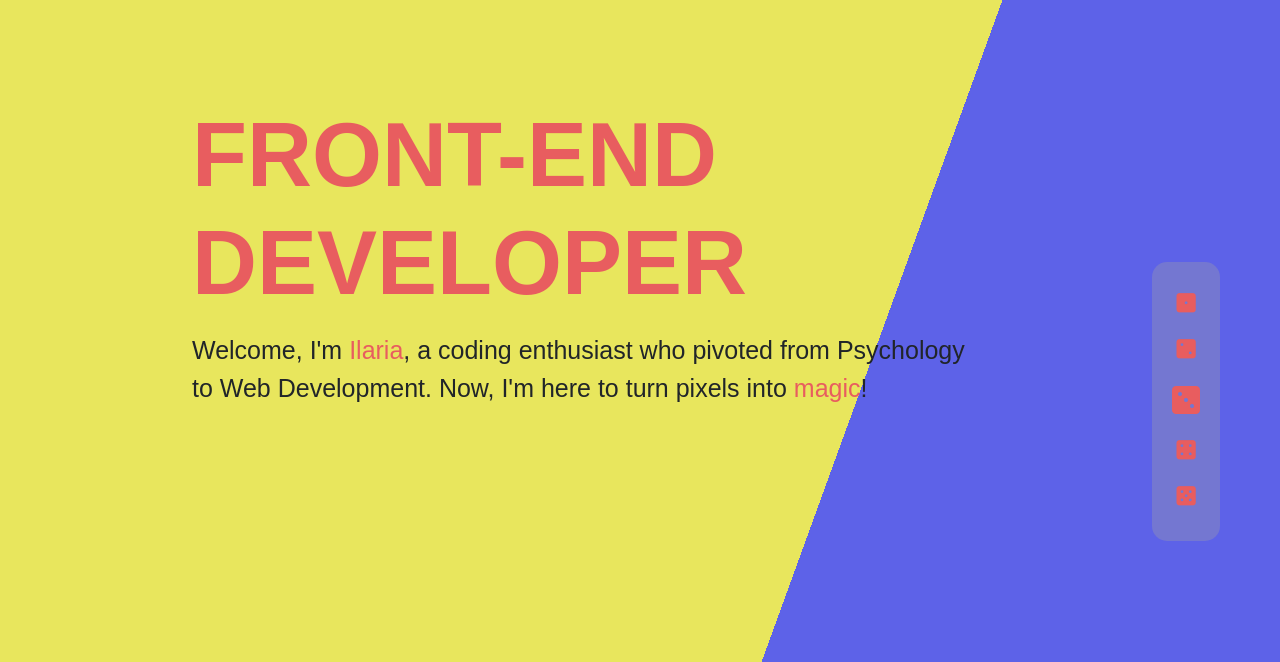
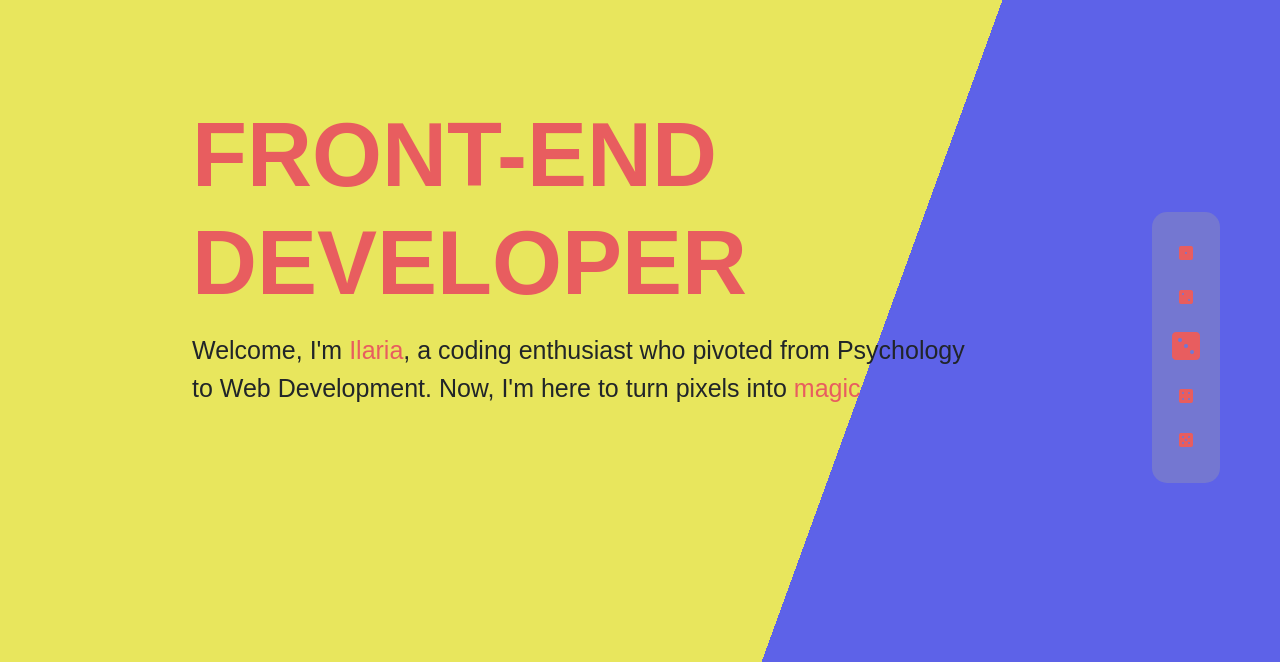
Before and after one commit to shallashuch/Portfolio-ilaria, a plain HTML site: page dist/index.html in a window 1280 px wide. Shown: the part 138-800 px from the top of the page. Drawn offline with nearby package versions, Linux system fonts and the light colour scheme; a web font is replaced by a local one.

Commit message:
fixing bug

```diff
--- a/dist/index.html
+++ b/dist/index.html
@@ -44,11 +44,11 @@
           </div>
         </div>
         <div class="navbar-section-dice">
-          <div class="items"><a href="/dist/index.html#hero-section" title="Home"><i class="fa-solid fa-dice-one clickable" data-target="hero-section"></i></a></div>
-          <div class="items"><a href="/dist/index.html#aboutme-section" title="About"><i class="fa-solid fa-dice-two clickable" data-target="aboutme-section"></i></a></div>
-          <div class="items"><a href="/dist/index.html#myskill-section" title="Skills"><i class="fa-solid fa-dice-three clickable" data-target="myskill-section"></i></a></div>
-          <div class="items"><a href="/dist/index.html#portfolio-section" title="Portfolio"><i class="fa-solid fa-dice-four clickable" data-target="portfolio-section"></i></a></div>
-          <div class="items"><a href="/dist/index.html#contact-section" title="Contact"><i class="fa-solid fa-dice-five clickable" data-target="contact-section"></i></a></div>
+          <div class="items"><a href="/dist/index.html#hero-section" title="Home"><i class="fa-solid fa-dice-one clickable-dice" data-target="presentation-section"></i></a></div>
+          <div class="items"><a href="/dist/index.html#aboutme-section" title="About"><i class="fa-solid fa-dice-two clickable-dice" data-target="aboutme-section"></i></a></div>
+          <div class="items"><a href="/dist/index.html#myskill-section" title="Skills"><i class="fa-solid fa-dice-three clickable-dice" data-target="myskill-section"></i></a></div>
+          <div class="items"><a href="/dist/index.html#portfolio-section" title="Portfolio"><i class="fa-solid fa-dice-four clickable-dice" data-target="portfolio-section"></i></a></div>
+          <div class="items"><a href="/dist/index.html#contact-section" title="Contact"><i class="fa-solid fa-dice-five clickable-dice" data-target="contact-section"></i></a></div>
         </div>
       </nav>
       <!-- HERO -->
@@ -56,7 +56,7 @@
         <div class="hero">
           <h1>FRONT-END <br /> DEVELOPER</h1>
           <p>
-            Welcome, I'm <span>Ilaria</span>, a coding enthusiast who pivoted from Psychology <br />to Web Development. Now, I'm here to turn pixels into <span>magic</span>!
+            Welcome, I'm <span>Ilaria</span>, a coding enthusiast who pivoted from Psychology <br />to Web Development. Now, I'm here to turn pixels into <span>magic</span>
           </p>
         </div>
       </div>
@@ -621,7 +621,7 @@
                 <i class="fa-solid fa-envelope"></i>
               </a>
               <button id="resume-button">
-                <a href="./CV_Ilaria .pdf" target="_blank">Résumé</a>
+                <a href="./CV_Ilaria.pdf" target="_blank">Résumé</a>
               </button>
             </div>
             <div class="sendmessage-container">
--- a/dist/script.js
+++ b/dist/script.js
@@ -1,6 +1,6 @@
 // DICE ROTATION
 
-let clickableItems = document.querySelectorAll('.clickable');
+let clickableItems = document.querySelectorAll('.clickable-dice');
 
 function activeItem(dice) {
   clickableItems.forEach((item) =>
@@ -30,14 +30,13 @@ function initializeDice() {
 window.onscroll = () => {
   let top = window.scrollY + window.innerHeight * 0.5;
 
-
   sections.forEach(sec => {
     let offset = sec.offsetTop;
     let height = sec.offsetHeight;
     let idSec = sec.getAttribute('id');
 
     if (top >= offset && top < offset + height) {
-      const target = document.querySelector(`.clickable[data-target='${idSec}']`);
+      const target = document.querySelector(`.clickable-dice[data-target='${idSec}']`);
       if (target) {
         activeItem(target);
       }
--- a/scss/_navbar.scss
+++ b/scss/_navbar.scss
@@ -65,7 +65,7 @@
     border-radius: 15px;
     position: fixed;
     right: 60px;
-    top:400px;
+    top:350px;
     overflow: hidden;
     @include flexCenter(column);
 
```
Also changed, not shown: dist/css/main.css, scss/_contact.scss (line endings or trailing spaces), 2 other files.
